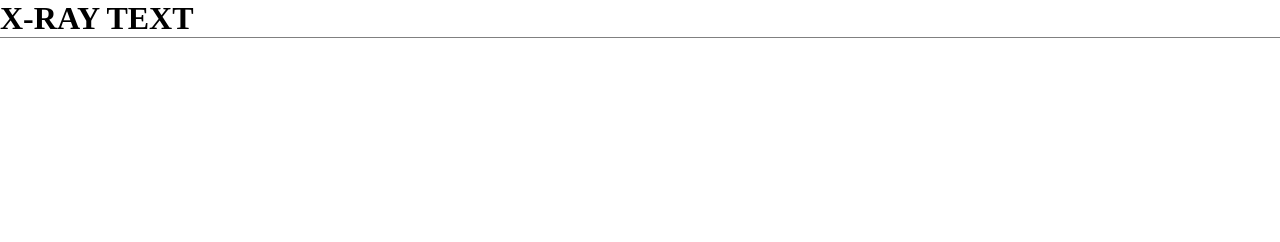
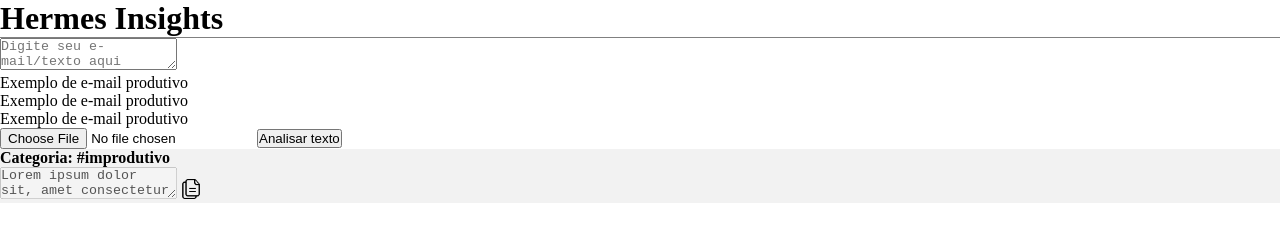
Before and after one commit to Ryotruuser/hermes.ai, a website built with Vite: page index.html in a window 1280 px wide. Built offline with nearby package versions, Linux system fonts and the light colour scheme.

Commit message:
drawing the structure of the app

```diff
--- a/index.html
+++ b/index.html
@@ -4,14 +4,43 @@
     <meta charset="UTF-8" />
     <meta name="viewport" content="width=device-width, initial-scale=1.0" />
     <link rel="stylesheet" href="src/style.css">
-    <title>X-ray Text</title>
+    <title>Hermes.AI</title>
   </head>
   <body>
 
     <header>
-      <h1>X-RAY TEXT</h1>
+      <h1>Hermes Insights</h1>
     </header>
 
+
+    <main>
+      <form id="form-text">
+        <textarea name="textForAnalysis" id="main-text" placeholder="Digite seu e-mail/texto aqui"></textarea>
+
+        <ul>
+          <li onclick="getElementById('main-text').innerHTML = 'TESTETESTE'">Exemplo de e-mail produtivo</li>
+          <li>Exemplo de e-mail produtivo</li>
+          <li>Exemplo de e-mail produtivo</li>
+        </ul>
+        <input type="file">
+        <button type="submit">Analisar texto</button>
+      </form>
+
+      <div class="analysis-response">
+
+        <div class="category-container">
+          <h4>Categoria: <span>#improdutivo</span></h4>
+        </div>
+
+
+        <textarea name="" id="" disabled>Lorem ipsum dolor sit, amet consectetur adipisicing elit. Corporis iste molestiae dolorem delectus cumque quisquam possimus suscipit non voluptate dicta? Inventore deserunt natus debitis ratione incidunt in pariatur, vel aspernatur.
+        </textarea>
+
+        <img src="./img/copy.png" alt="" class="copy-icon">
+      </div>
+
+
+    </main>
 
 
 
--- a/src/style.css
+++ b/src/style.css
@@ -12,3 +12,11 @@
 header > h1 {
   border-bottom: 1px solid gray;
 }
+
+.analysis-response{
+  background: rgba(0, 0, 0, 0.05);
+}
+
+.copy-icon{
+  width: 20px;
+}
```
Also changed, not shown: public/img/copy.png (added).
